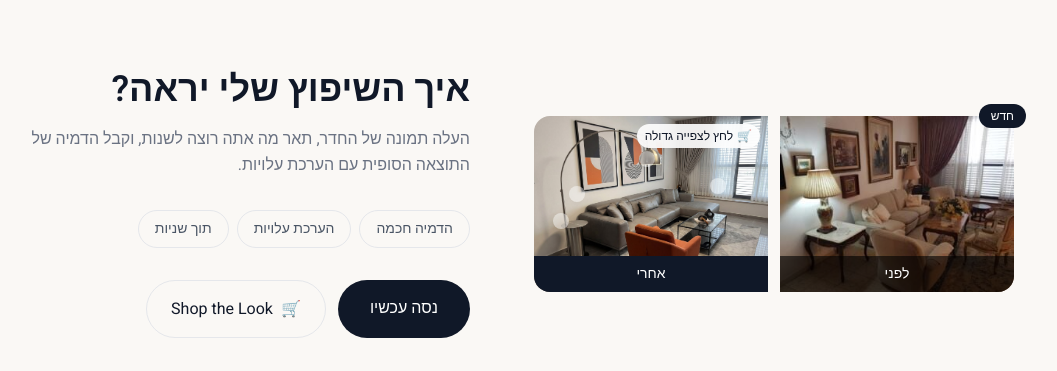
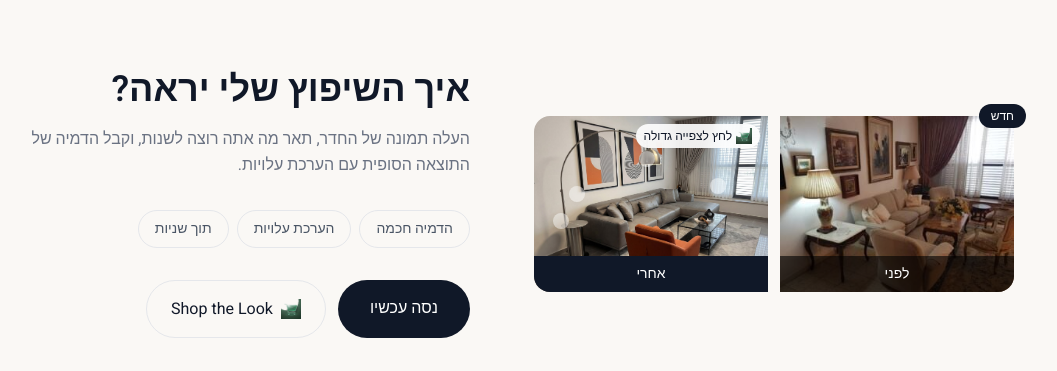
Before and after one commit to guyceza/shiputz-ai, a Next.js app: page / in a window 1280 px wide. Shown: the part 1600-1971 px from the top of the page, without its empty margins (138-1195 px from the left). Built offline with nearby package versions, Linux system fonts and the light colour scheme.

Commit message:
Replace cart emoji with custom glass cart icon

```diff
--- a/src/app/page.tsx
+++ b/src/app/page.tsx
@@ -403,7 +403,7 @@ export default function Home() {
 
                   {/* Shop the Look badge */}
                   <div className="absolute top-2 right-2 bg-white/90 backdrop-blur-sm text-gray-900 text-xs font-medium px-2 py-1 rounded-full flex items-center gap-1 group-hover:bg-emerald-500 group-hover:text-white transition-colors">
-                    <span>🛒</span>
+                    <img src="/icons/cart.png" alt="" className="w-4 h-4" />
                     <span>לחץ לצפייה גדולה</span>
                   </div>
                 </Link>
@@ -437,7 +437,7 @@ export default function Home() {
                   href="/shop-look"
                   className="inline-flex items-center gap-2 border border-gray-200 text-gray-900 px-6 py-4 rounded-full text-base hover:bg-gray-50 transition-colors"
                 >
-                  <span>🛒</span>
+                  <img src="/icons/cart.png" alt="" className="w-5 h-5" />
                   <span>Shop the Look</span>
                 </Link>
               </div>
--- a/src/app/project/[id]/page.tsx
+++ b/src/app/project/[id]/page.tsx
@@ -1313,7 +1313,7 @@ export default function ProjectPage() {
                           >
                             <img src={item.afterImage} alt="After" className="w-full h-28 object-cover rounded-lg" />
                             <div className="absolute inset-0 bg-black/0 group-hover:bg-black/40 transition-colors rounded-lg flex items-center justify-center">
-                              <span className="text-white opacity-0 group-hover:opacity-100 text-xs font-medium">🛒 קנה את הסגנון</span>
+                              <span className="text-white opacity-0 group-hover:opacity-100 text-xs font-medium flex items-center gap-1"><img src="/icons/cart.png" alt="" className="w-4 h-4" /> קנה את הסגנון</span>
                             </div>
                           </div>
                         </div>
--- a/src/app/shop-look/page.tsx
+++ b/src/app/shop-look/page.tsx
@@ -118,7 +118,7 @@ export default function ShopLookPage() {
       <section className="pt-20 pb-8 px-6">
         <div className="max-w-4xl mx-auto text-center">
           <div className="inline-flex items-center gap-2 bg-gradient-to-r from-blue-50 to-purple-50 border border-blue-100 rounded-full px-4 py-2 mb-6">
-            <span className="text-lg">🛒</span>
+            <img src="/icons/cart.png" alt="" className="w-5 h-5" />
             <span className="text-sm font-medium text-blue-700">Shop the Look</span>
           </div>
           <h1 className="text-4xl md:text-5xl font-semibold tracking-tight mb-4 text-gray-900">
--- a/src/app/visualize/page.tsx
+++ b/src/app/visualize/page.tsx
@@ -181,7 +181,7 @@ function BeforeAfterSlider({ beforeImg, afterImg, showShopLook = false, shopItem
             onClick={(e) => { e.stopPropagation(); setShowModal(true); }}
             className="absolute bottom-3 left-3 bg-emerald-500 hover:bg-emerald-600 text-white text-xs px-3 py-2 rounded-full flex items-center gap-1.5 shadow-lg transition-colors z-10 pointer-events-auto"
           >
-            <span>🛒</span>
+            <img src="/icons/cart.png" alt="" className="w-5 h-5" />
             <span>לחץ לקנות</span>
           </button>
         )}
@@ -233,7 +233,7 @@ function BeforeAfterSlider({ beforeImg, afterImg, showShopLook = false, shopItem
             </button>
 
             <div className="p-4">
-              <h3 className="text-xl font-semibold text-gray-900 mb-4 text-center">🛒 Shop the Look</h3>
+              <h3 className="text-xl font-semibold text-gray-900 mb-4 text-center flex items-center justify-center gap-2"><img src="/icons/cart.png" alt="" className="w-6 h-6" /> Shop the Look</h3>
               <p className="text-sm text-gray-500 text-center mb-4">לחץ על המוצרים בתמונה לקנייה</p>
 
               <div className="relative">
--- a/src/components/SearchPanel.tsx
+++ b/src/components/SearchPanel.tsx
@@ -106,7 +106,7 @@ export function SearchPanel({ item, onClose }: SearchPanelProps) {
             {/* Item Info */}
             <div className="text-center mb-8">
               <div className="w-16 h-16 bg-gray-100 rounded-full flex items-center justify-center mx-auto mb-4">
-                <span className="text-3xl">🛒</span>
+                <img src="/icons/cart.png" alt="" className="w-10 h-10" />
               </div>
               <h3 className="text-2xl font-semibold text-gray-900 mb-2">{item.name}</h3>
               <p className="text-gray-500 text-sm">בחר חנות לחיפוש הפריט</p>
```
Also changed, not shown: public/icons/cart.png (added).
